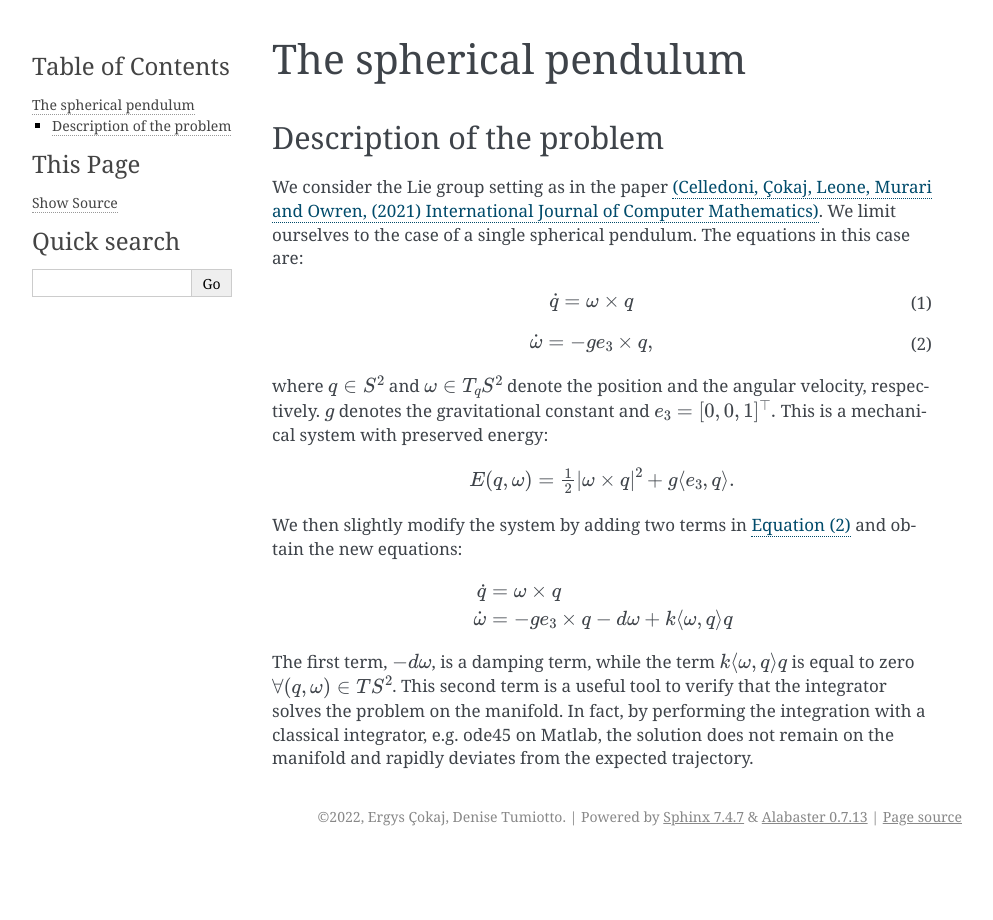
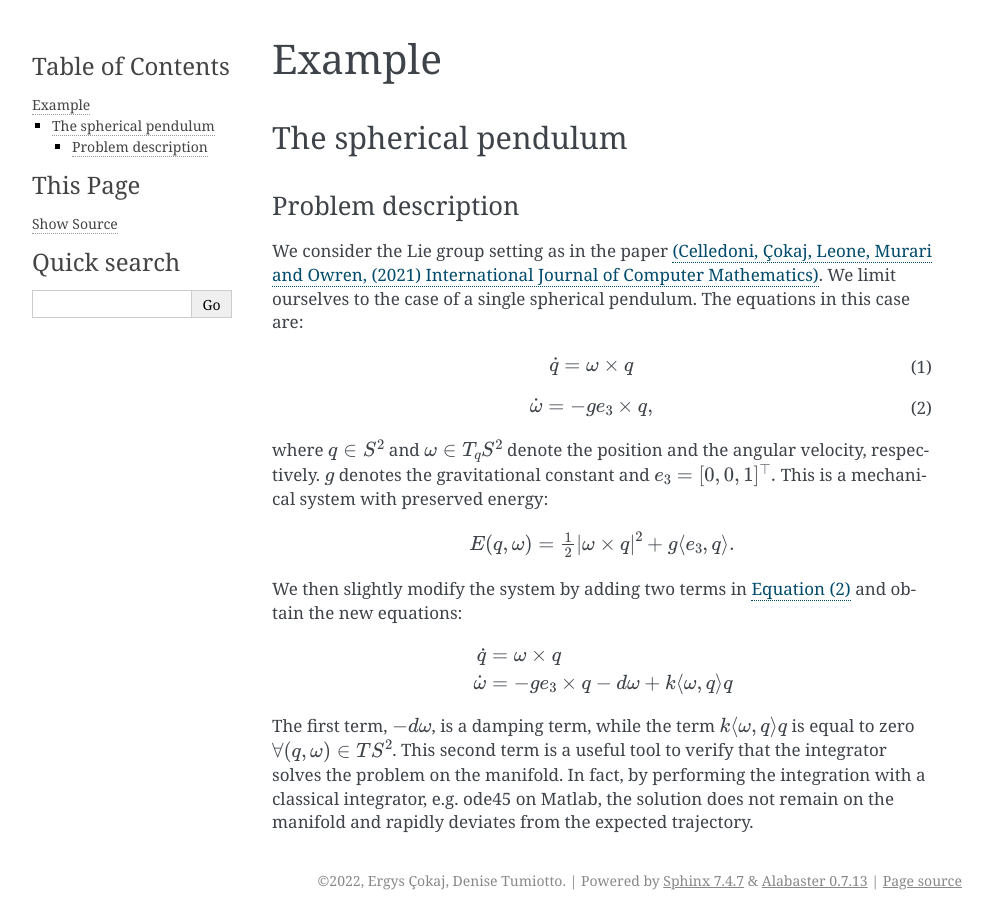
Before and after one commit to THREAD-3-2/lie_group_time_integrator, a Sphinx documentation site: the page built from docs/sphpend.rst, in a window 1280 px wide. Shown: the whole page, without its empty margins (148-1141 px from the left). Built offline with Sphinx 7.4.7, drawn with Linux system fonts in a browser that asks for light colours.

Commit message:
homogenize title structure

```diff
--- a/docs/sphpend.rst
+++ b/docs/sphpend.rst
@@ -2,10 +2,13 @@
 .. _sphpend:
 
 ========================
- The spherical pendulum
+Example
 ========================
 
-Description of the problem
+The spherical pendulum
+========================
+
+Problem description
 ---------------------------
 
 We consider the Lie group setting as in the paper `(Celledoni, Çokaj, Leone, Murari and Owren, (2021) International Journal of Computer Mathematics) <https://doi.org/10.1080/00207160.2021.1966772>`_.
```
